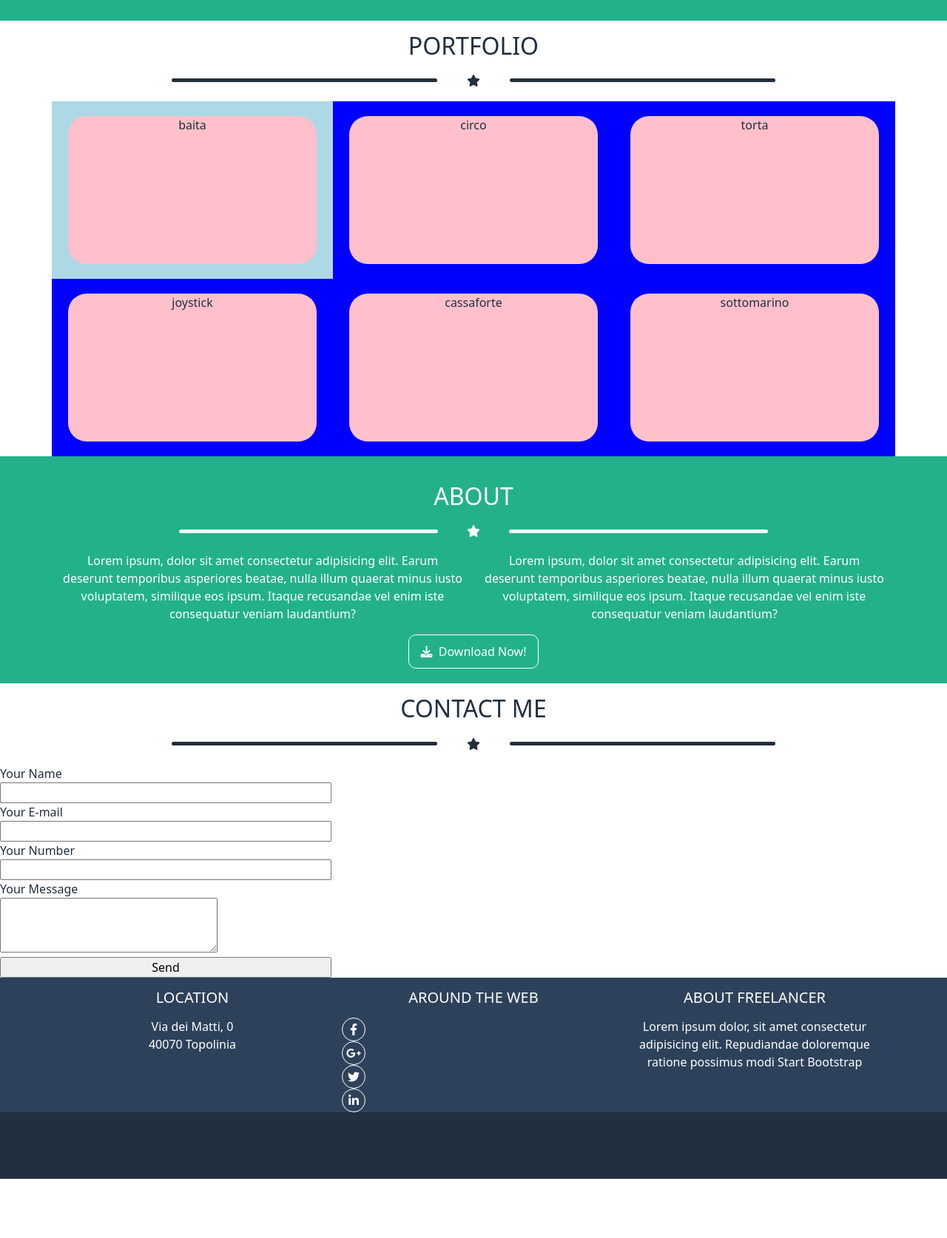
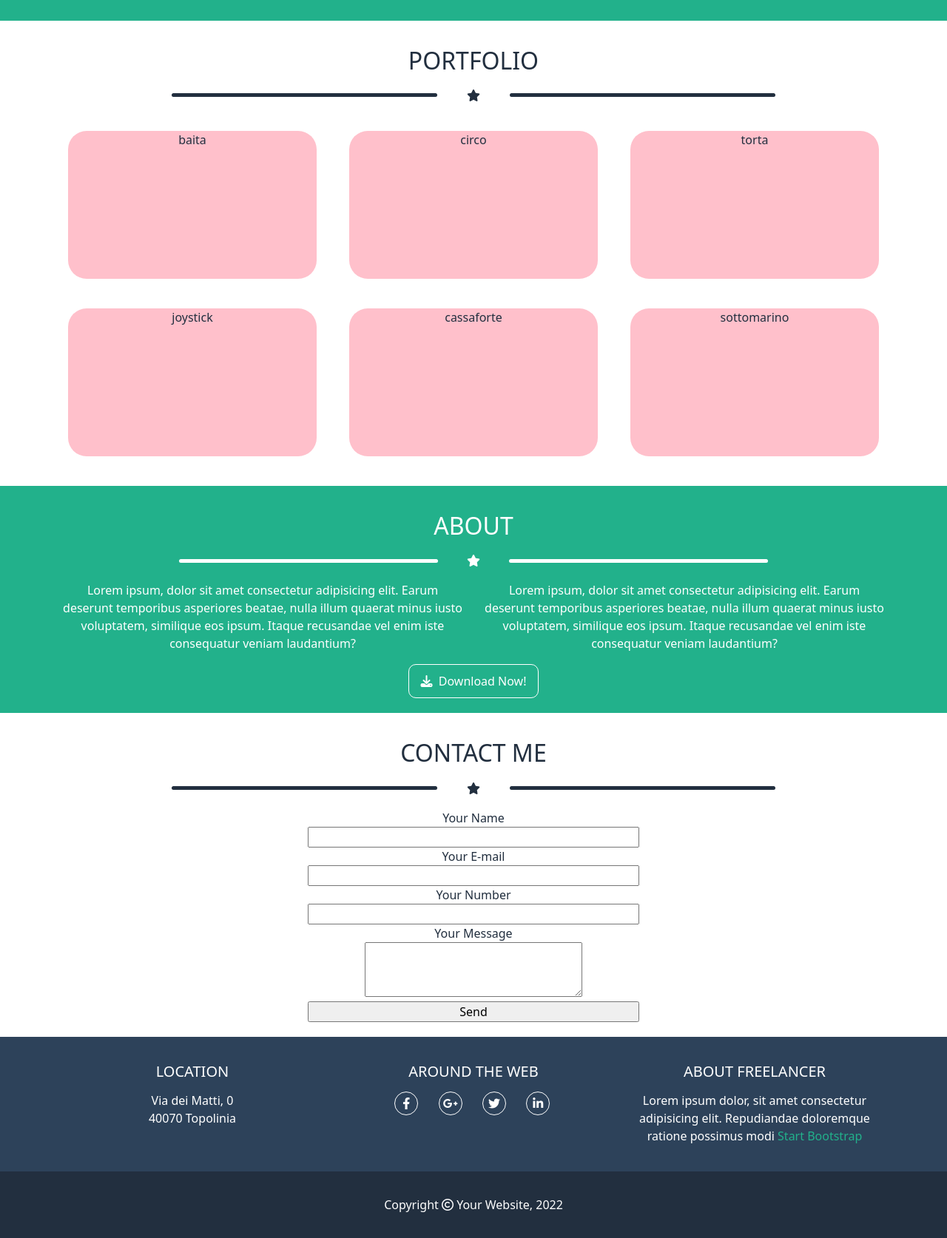
Before and after one commit to DeboraCocchi/html-css-bootstrap-freelancer, a plain HTML site: page index.html in a window 1280 px wide. Shown: the part 560-2234 px from the top of the page at 74% size. Before the commit the page ends 2154 px from the top, so only its background shows below. Drawn offline with nearby package versions, Linux system fonts and the light colour scheme.

Commit message:
[add]all-footer

```diff
--- a/assets/css/style.css
+++ b/assets/css/style.css
@@ -19,8 +19,8 @@ h1,h2,h3,h4, h5{
   margin:15px 5px;
 }
 
-form{
-  text-align: left;
+section{
+  padding:20px 0;
 }
 
 
@@ -28,15 +28,6 @@ input{
   width:35%;
 }
 
-.debug{
-  background-color: lightblue;
-
-
-}
-
-.blu-debug{
-  background-color: blue;
-}
 
 a{
   text-decoration: none;
@@ -132,6 +123,7 @@ footer{
   background-color: var(--petrolium);
 }
 
-{
-
+.sc-foot-top a{
+  color:var(--green);
+  cursor: pointer;
 }
--- a/index.html
+++ b/index.html
@@ -14,9 +14,24 @@
 
   <header>
     <div class="container">
-      <div class="row d-flex justify-content-between align-items-center">
+      <div class="row justify-content-between align-items-center">
         <div class="col-4">START BOOTSTRAP</div>
-        <div class="col-1 offset-6"><i class="fa-solid fa-bars"></i></div>
+        <div class="col-2 offset-6 d-md-none"><i class="fa-solid fa-bars"></i></div>
+        <div class="col-3 d-none d-md-block ">
+          <nav class="container">
+            <div class="row">
+              <div class="col">
+                <a href="#portfolio">Portfolio</a>
+              </div>
+              <div class="col">
+                <a href="#about">About</a>
+              </div>
+              <div class="col">
+                <a href="#contact">Contact</a>
+              </div>
+            </div>
+          </nav>
+        </div>
       </div>
     </div>
   </header>
@@ -44,7 +59,7 @@
   </section>
 
 
-  <section class="sc-portfolio">
+  <section class="sc-portfolio" id="portfolio">
     <h2>portfolio</h2>
     <div class="sc-star d-flex align-items-center justify-content-evenly">
       <div class="sc-line"></div>
@@ -53,8 +68,8 @@
     </div>
 
     <div class="container">
-      <div class="blu-debug row">
-        <div class="debug col-md-6 col-xl-4">
+      <div class="row">
+        <div class="col-md-6 col-xl-4">
           <div class="sc-card">baita</div>
         </div>
         <div class="col-md-6 col-xl-4">
@@ -77,7 +92,7 @@
   </section>
 
 
-  <section class="sc-about">
+  <section class="sc-about" id="about">
     <h2>about</h2>
     <div class="sc-star d-flex align-items-center justify-content-evenly">
       <div class="sc-line"></div>
@@ -104,7 +119,7 @@
     </div>
   </section>
 
-  <section class="sc-contact">
+  <section class="sc-contact" id="contact">
     <h2>contact me</h2>
     <div class="sc-star d-flex align-items-center justify-content-evenly">
       <div class="sc-line"></div>
@@ -129,29 +144,61 @@
 
   <footer>
     <section class="sc-foot-top">
+
       <div class="container">
         <div class="row">
-          <div class="col">
+
+
+          <div class="col-md-4">
             <h5>location</h5>
             <p>Via dei Matti, 0<br>
             40070 Topolinia</p>
           </div>
-          <div class="col">
+
+
+          <div class="col-md-4">
             <h5>around the web</h5>
-            <div class="sc-circle-social d-flex align-items-center justify-content-center"><i class="fa-brands fa-facebook-f"></i></div>
-            <div class="sc-circle-social d-flex align-items-center justify-content-center"><i class="fa-brands fa-google-plus-g"></i></div>
-            <div class="sc-circle-social d-flex align-items-center justify-content-center"><i class="fa-brands fa-twitter"></i></div>
-            <div class="sc-circle-social d-flex align-items-center justify-content-center"><i class="fa-brands fa-linkedin-in"></i></div>
+            <div class="container">
+              <div class="row justify-content-center align-items-center">
+
+                <div class="col-1 col-md-2">
+                  <div class="sc-circle-social d-flex align-items-center justify-content-center">
+                   <i class="fa-brands fa-facebook-f"></i>
+                  </div>
+                </div>
+
+                <div class="col-1 col-md-2">
+                  <div class="sc-circle-social d-flex align-items-center justify-content-center">
+                    <i class="fa-brands fa-google-plus-g"></i>
+                  </div>
+                </div>
+                <div class="col-1 col-md-2">
+                  <div class="sc-circle-social d-flex align-items-center justify-content-center">
+                    <i class="fa-brands fa-twitter"></i>
+                  </div>
+                </div>
+                <div class="col-1 col-md-2">
+                  <div class="sc-circle-social d-flex align-items-center justify-content-center">
+                    <i class="fa-brands fa-linkedin-in"></i>
+                  </div>
+                </div>
+              </div>
+            </div>
+
+
+
+
+
           </div>
-          <div class="col">
+          <div class="col-md-4">
             <h5>about freelancer</h5>
             <p>Lorem ipsum dolor, sit amet consectetur adipisicing elit. Repudiandae doloremque ratione possimus modi <a href="#">Start Bootstrap</a></p>
           </div>
         </div>
       </div>
     </section>
-    <section class="sc-foot-bottom">
-
+    <section class="sc-foot-bottom d-flex align-items-center justify-content-center">
+      <span>Copyright <i class="fa-regular fa-copyright"></i> Your Website, 2022 </span>
     </section>
   </footer>
 
```
